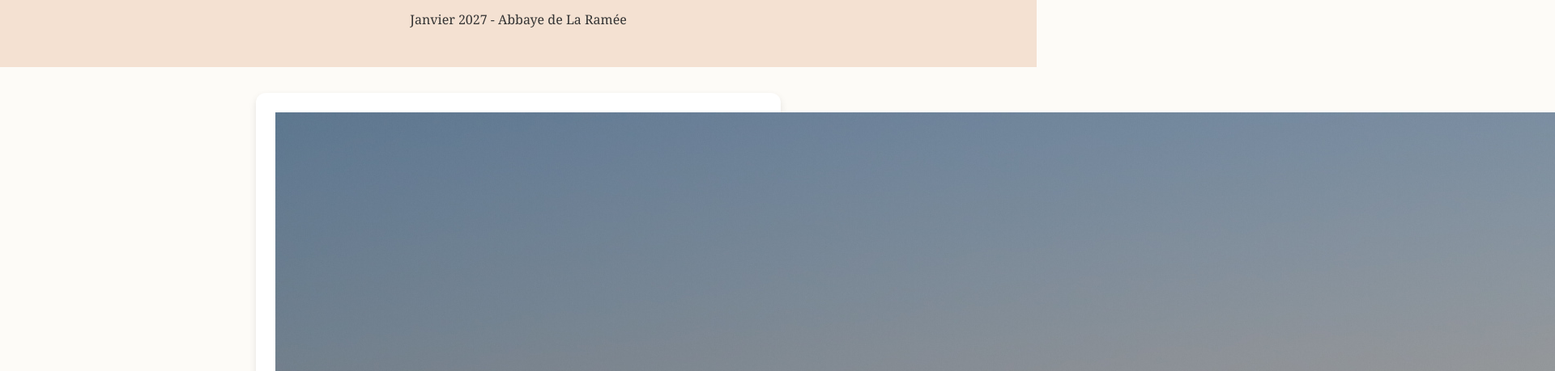
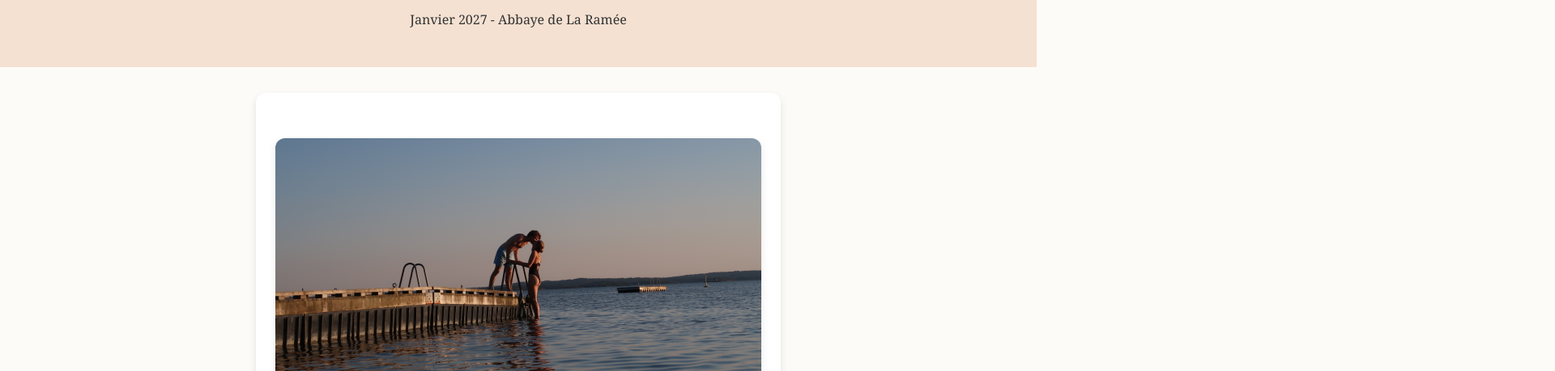
Before and after one commit to Jomarichal/mariage_site, a plain HTML site: page index.html in a window 1280 px wide. Shown: the part 157-616 px from the top of the page at 81% size, 1920 px wide, since content can reach past the window. Drawn offline with Linux system fonts and the light colour scheme; a web font is replaced by a local one.

Commit message:
Ajout d'une photo du couple

```diff
--- a/style.css
+++ b/style.css
@@ -55,7 +55,7 @@ footer {
   margin: 2rem 0;
   font-style: italic;
 }
-photo img {
+#photo img {
   width: 100%;      /* l’image prend toute la largeur disponible */
   max-width: 600px; /* largeur maximale */
   height: auto;     /* garde les proportions */
```
